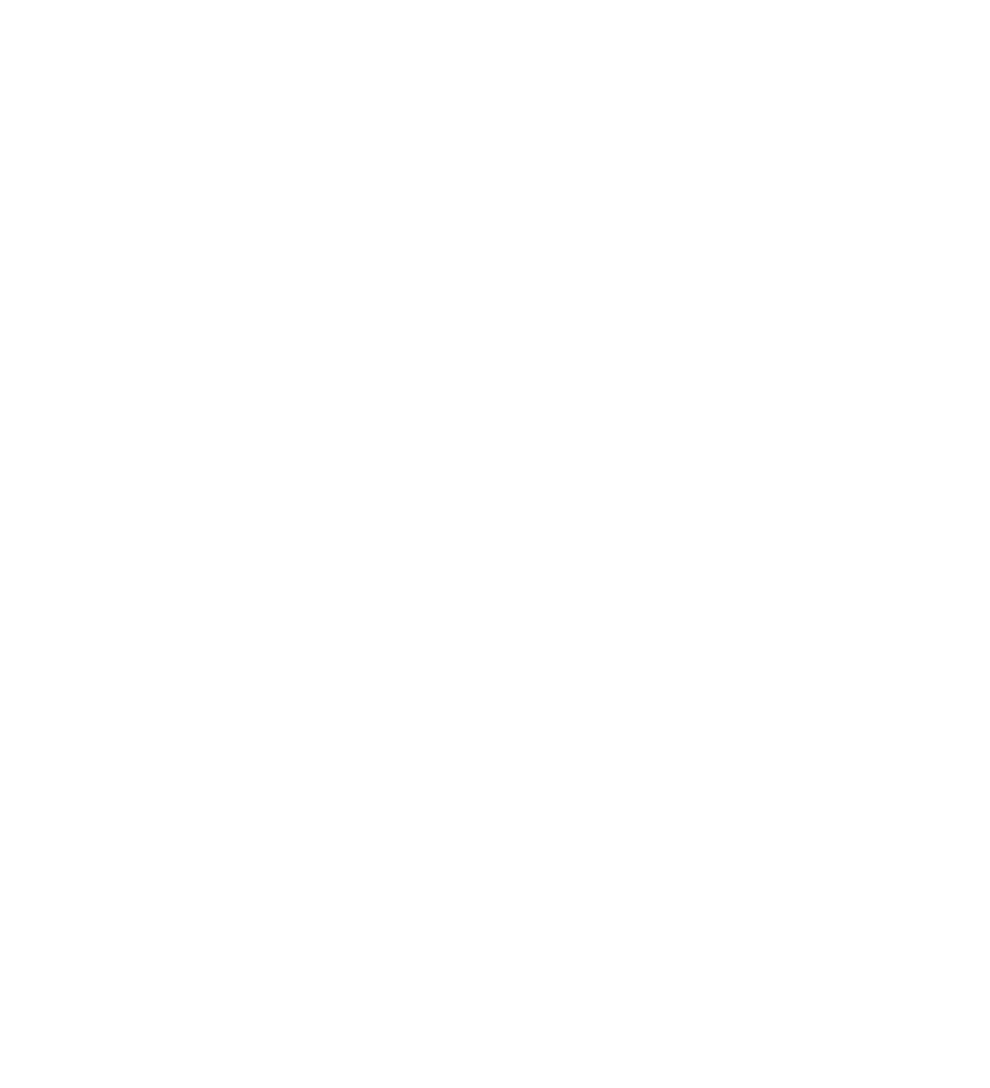
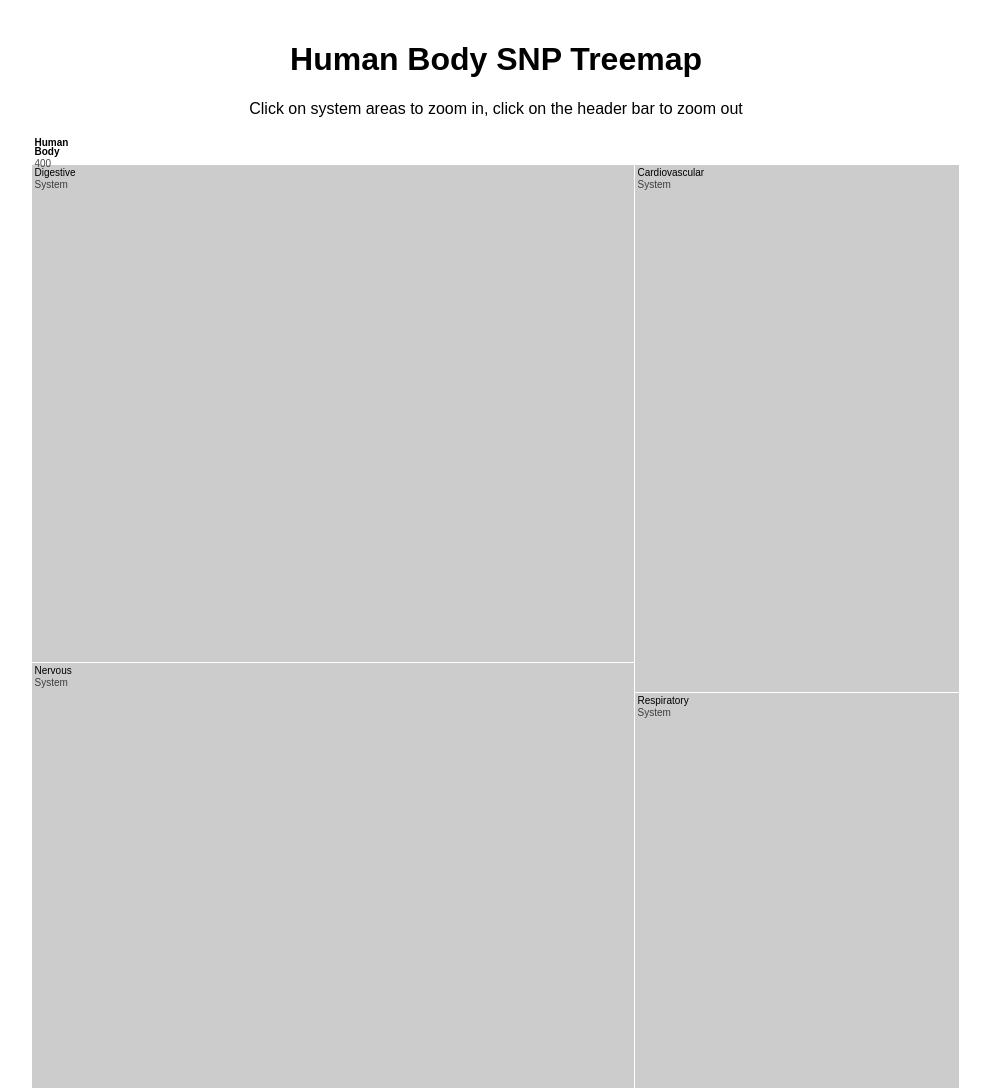
Before and after one commit to kevlened/ecm-hack, a website: page docs/index.html in a window 1280 px wide. Shown: the whole page, without its empty margins (144-1134 px from the left). Before the commit the page ends 800 px from the top, so only its background shows below. Drawn offline with nearby package versions, Linux system fonts and the light colour scheme.

Commit message:
index.html

```diff
--- a/docs/index.html
+++ b/docs/index.html
@@ -13,7 +13,9 @@
         }
         #chart {
             width: 928px;
-@@ -17,6 +19,7 @@
+            margin: 0 auto;
+        }
+    </style>
 </head>
 <body>
     <h1>Human Body SNP Treemap</h1>
@@ -21,41 +23,80 @@
     <div id="chart"></div>
     <script src="https://d3js.org/d3.v7.min.js"></script>
     <script>
-@@ -94,150 +97,165 @@
+        const human_body_data = {
+            "name": "Human Body",
+            "children": [
+                {
+                    "name": "Nervous System",
+                    "children": [
+                        {
+                            "name": "Brain",
+                            "value": 100,
+                            "natural_snps": 1000,
+                            "mutated_snps": 50
+                        },
+                        {
+                            "name": "Spinal Cord",
+                            "value": 20,
+                            "natural_snps": 200,
+                            "mutated_snps": 5
+                        }
+                    ]
+                },
+                {
+                    "name": "Cardiovascular System",
+                    "children": [
+                        {
+                            "name": "Heart",
+                            "value": 50,
+                            "natural_snps": 500,
+                            "mutated_snps": 25
+                        },
+                        {
+                            "name": "Blood Vessels",
+                            "value": 30,
+                            "natural_snps": 300,
+                            "mutated_snps": 100
+                        }
+                    ]
+                },
+                {
+                    "name": "Respiratory System",
+                    "children": [
+                        {
+                            "name": "Lungs",
+                            "value": 60,
+                            "natural_snps": 600,
+                            "mutated_snps": 120
+                        }
+                    ]
+                },
+                {
+                    "name": "Digestive System",
+                    "children": [
+                        {
+                            "name": "Stomach",
+                            "value": 40,
+                            "natural_snps": 400,
+                            "mutated_snps": 10
+                        },
+                        {
+                            "name": "Liver",
+                            "value": 45,
+                            "natural_snps": 450,
+                            "mutated_snps": 80
+                        },
+                        {
+                            "name": "Intestines",
+                            "value": 55,
+                            "natural_snps": 550,
+                            "mutated_snps": 200
+                        }
+                    ]
+                }
             ]
         };
 
-        // Specify the chart’s dimensions.
-        // Specify the chart's dimensions.
-        const width = 928;
-<!DOCTYPE html>
-<html lang="en">
-<head>
-    <meta charset="UTF-8">
-    <meta name="viewport" content="width=device-width, initial-scale=1.0">
-    <title>Human Body SNP Treemap</title>
-    <style>
-        body {
-            font-family: sans-serif;
-            text-align: center;
-            margin: 0;
-            padding: 20px;
-        }
-        #chart {
-            width: 928px;
-@@ -17,6 +19,7 @@
-</head>
-<body>
-    <h1>Human Body SNP Treemap</h1>
-    <p>Click on system areas to zoom in, click on the header bar to zoom out</p>
-    <div id="chart"></div>
-    <script src="https://d3js.org/d3.v7.min.js"></script>
-    <script>
-@@ -94,150 +97,165 @@
-            ]
-        };
-
-        // Specify the chart’s dimensions.
         // Specify the chart's dimensions.
         const width = 928;
         const height = 924;
```
